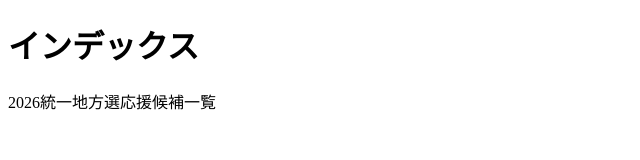
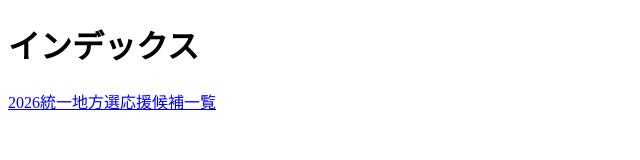
Before and after one commit to Argon-society/files, a plain HTML site: page index.html in a window 1280 px wide. Shown: the whole page, without its empty margins (0-640 px from the left). Drawn offline with Linux system fonts and the light colour scheme.

Commit message:
Update index.html

```diff
--- a/index.html
+++ b/index.html
@@ -6,7 +6,7 @@
 </head>
 <body>
   <h1>インデックス</h1>
-  <p><a href = "argon_society_support.pdf" ></a>2026統一地方選応援候補一覧</p>
+  <p><a href = "argon_society_support.pdf" >2026統一地方選応援候補一覧</a></p>
 
 </body>
 </html>
```
